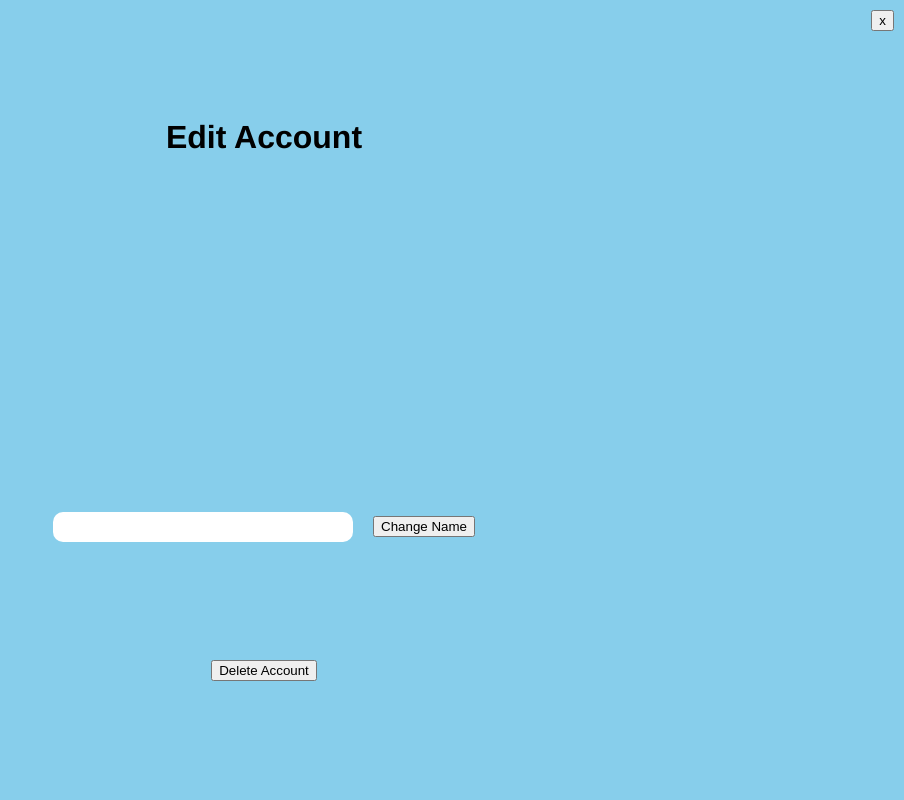
After one commit to TanimK02/ChatRoom, a Python web app: template templates/edit-account.html in a window 1280 px wide. The commit adds this page. Shown: the whole page, without its empty margins (376-1280 px from the left). Run offline with Jinja, Linux system fonts and the light colour scheme; the template is opened without the code that fills it, so the values that code supplies are empty.

Commit message:
added stuffs

```diff
--- a/resources/rooms.py
+++ b/resources/rooms.py
@@ -28,7 +28,7 @@ class RoomOps(MethodView):
                 name = form.name.data,
                 roles = {"Owner": f"{current_user.id}",
                          "Admins": []},
-                people = 0
+                people = 1
             )
             room.users.append(current_user)
 
--- a/schemas.py
+++ b/schemas.py
@@ -48,3 +48,8 @@ class EditChannelSchema(Schema):
 class ReturnMessageSchema(Schema):
     text = fields.Str()
     username = fields.Str()
+
+class EditAccountSchema(Schema):
+    new_name = fields.Str(required=False)
+    old_pass = fields.Str(required=False)
+    new_pass = fields.Str(required=False)
--- a/static/css/styles.css
+++ b/static/css/styles.css
@@ -519,3 +519,46 @@ main {
     width: 250px;
     text-align: center;
 }
+
+.ed-account {
+    display: flex;
+    flex-direction: column;
+    align-items: center;
+    justify-content: space-evenly;
+    background-color: var(--co-colorsBg);
+    height: 100vh;
+    width: 100vw;
+}
+
+.ed-account .ed-x {
+    position: absolute;
+    top: 10px;
+    right: 10px;
+}
+
+.delete-account {
+    position: fixed;
+    top: 50%;
+    left: 50%;
+    transform: translate(-50%, -50%);
+    background-color: var(--co-colors1);
+    border: 5px solid black;
+    width: 400px;
+    height: 300px;
+    display: none;
+    flex-direction: column;
+    justify-content: center;
+    align-items: center;
+    border-radius: 20px;
+}
+
+.delete-account input {
+    width: 200px;
+    height: 400
+}
+
+.del-x {
+    position: absolute;
+    top: 10px;
+    right: 10px;
+}
--- /dev/null
+++ b/static/js/account-editor.js
@@ -0,0 +1,73 @@
+const accNameInput = document.getElementById("new-acc-name");
+const accNameBtn = document.getElementById("acc-name-btn");
+const accDelBtn = document.getElementById("acc-delete-btn");
+const alerts = document.getElementById("alerts");
+const currentName = document.getElementById("username");
+const delDiv = document.getElementById("del-div");
+const delX = document.getElementById("del-x");
+const password = document.getElementById("password");
+const delConfirm = document.getElementById("delete-confirm");
+
+const getCSRFToken = () => {
+    return document.querySelector('meta[name="csrf-token"]').getAttribute('content');
+};
+
+const editAccName = async() => {
+    const csrfToken = getCSRFToken();
+    const new_name = accNameInput.value;
+    const response = await fetch('/edit_account', {
+        method: "PUT",
+        headers: {
+            "Content-Type": "application/json",
+            "X-CSRFTOKEN": csrfToken,
+        },
+        body: JSON.stringify({"new_name": new_name})
+    });
+    const result = await response.json();
+    if (response.status == 200) {
+        alerts.innerHTML = "";
+        const el = document.createElement("li");
+        el.textContent = "Name change successful.";
+        alerts.appendChild(el);
+        if (currentName){
+            currentName.textContent = "Username: " + result.new_name};
+    } else {
+        alerts.innerHTML = "";
+        const el = document.createElement("li");
+        el.textContent = "Name change failed.";
+        console.log(response.message)
+        alerts.appendChild(el);
+    };
+};
+
+const deleteAccount = async () => {
+    const csrfToken = getCSRFToken();
+    const response = await fetch('/edit_account', {
+        method: "DELETE",
+        headers: {
+            "Content-Type": "application/json",
+            "X-CSRFToken": csrfToken
+        },
+        body: JSON.stringify({"old_pass": password.value})
+
+    });
+    console.log(response)
+    if (response.ok) {
+        window.location.href = "/login";
+    } else {
+        alerts.innerHTML = "";
+        const el = document.createElement("li");
+        el.textContent = "Failed to delete account.";
+        alerts.appendChild(el);
+        delDiv.style.display = "none";
+    }
+};
+
+accNameBtn.addEventListener("click", editAccName);
+accDelBtn.addEventListener("click", () => {
+    delDiv.style.display = "flex";
+});
+delX.addEventListener("click", () => {
+    delDiv.style.display = "none";
+});
+delConfirm.addEventListener("click", deleteAccount)
--- a/templates/chatroom.html
+++ b/templates/chatroom.html
@@ -7,6 +7,7 @@
     <link rel="stylesheet" href="../static/css/styles.css">
     <link href="https://fonts.googleapis.com/css2?family=Pacifico&display=swap" rel="stylesheet">
     <link href="https://fonts.googleapis.com/css2?family=Comic+Neue&display=swap" rel="stylesheet">
+    <meta name="csrf-token" content="{{ csrf_token() }}">
 </head>
 <body>
     <main>
@@ -27,6 +28,7 @@
             </div>
             <button id="MR-button">My Rooms</button>
             <a href="/logout"><button id="Log Out">Log Out</button></a>
+            <a href="/edit_account"><button>Edit Account</button></a>
         </header>
 
         <!-- Rooms Container -->
@@ -48,6 +50,7 @@
         <!-- Room Creator Div -->
         <div id="room-creator-div">
             <form id="room-creator-form" action="/room/create" method="post">
+                {{ form.hidden_tag() }}
                 <p><button id="rooms-creator-x-button">X</button></p>
                 <h2 id="create-h2">Create Room</h2>
                 <input name="name" type="text" placeholder="name"/>
--- /dev/null
+++ b/templates/edit-account.html
@@ -0,0 +1,36 @@
+<!DOCTYPE html>
+<html lang="en">
+<head>
+    <meta charset="utf-8">
+    <title>Edit Account</title>
+    <meta name="viewport" content="width=device-width, initial-scale=1">
+    <link rel="stylesheet" href="../static/css/styles.css">
+    <link href="https://fonts.googleapis.com/css2?family=Pacifico&display=swap" rel="stylesheet">
+    <link href="https://fonts.googleapis.com/css2?family=Comic+Neue&display=swap" rel="stylesheet">
+    <meta name="csrf-token" content="{{ csrf_token() }}">
+</head>
+<body>
+    <main>
+    <div class = "ed-account">
+        <h1>Edit Account</h1> <a href="/home"><button class="ed-x">x</button></a>
+        {% if name %}
+        <h1 id="username">Username: {{name}}</h1>
+        {% endif %}
+        <ul id="alerts" class="alerts"></ul>
+        <div class="name-edit-div">
+        <input type="text" id="new-acc-name">
+        <button id="acc-name-btn">Change Name</button>
+        </div>
+        <button id="acc-delete-btn">Delete Account</button>
+        <div id="del-div" class = "delete-account">
+            <button id="del-x" class="del-x">x</button>
+            <h2>Delete Account</h2>
+            <label for="password">Enter Password:</label>
+            <input type="password" id="password" placeholder="password">
+            <button id="delete-confirm">Confirm</button>
+        </div>
+    </div>
+    </main>
+    <script src="../static/js/account-editor.js" defer></script>
+</body>
+</html>
--- a/templates/index.html
+++ b/templates/index.html
@@ -16,6 +16,7 @@
             {% endif %}
             <div class="sn-container">
             <form method="post">
+                {{ form.csrf_token }}
                 <h2>Sign In</h2>
                 {% with messages = get_flashed_messages() %}
                 {% if messages %}
--- a/templates/sign-up.html
+++ b/templates/sign-up.html
@@ -8,14 +8,14 @@
         <meta name="viewport" content="width=device-width, initial-scale=1">
         <link rel="stylesheet" href="../static/css/styles.css">
     </head>
-    <body onload="connect_to_server()">
+    <body>
         <main>
             <div class="container">
                 <a href="/" target="_self"><img src="{{ url_for('static', filename='images/logo.png') }}" /></a>
                 <h1>ChatRoom</h1>
                 <div class="sn-container">
                 <form id = "sign-up" method="post">
-
+                    {{ form.csrf_token }}
                     <h2>Sign Up</h2>
                     {{ form.email }}
                     {% if form.email.errors %}
```
Also changed, not shown: app.py (+13 -9 lines), resources/user.py (+51 -2 lines), socket_handler.py (+12 -18 lines), static/js/script.js (+30 -8 lines), urlValidator.py (added, +25 -0 lines), example.db, instance/example.db (deleted).
